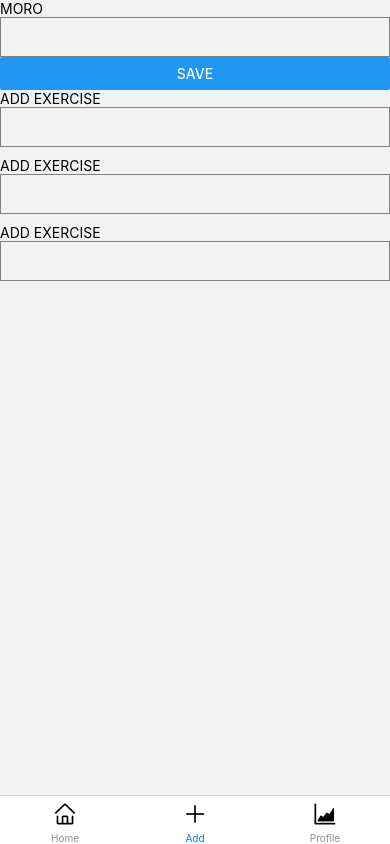
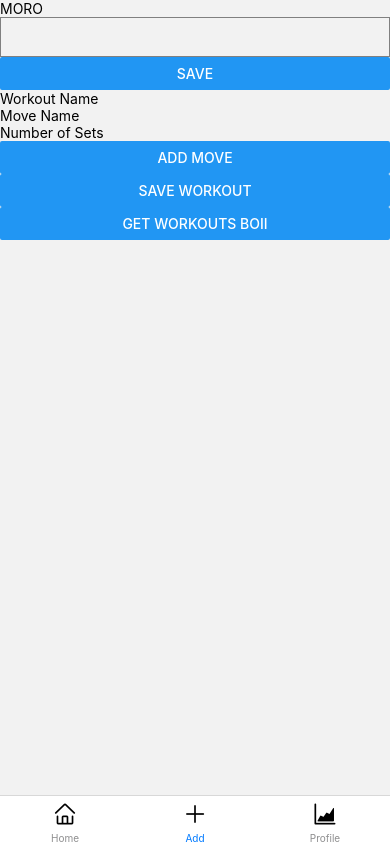
Before and after one commit to juhoohuj/mobile-project, a React Native app: screen /Add in a window 390 px wide. Built offline with nearby package versions, Linux system fonts and the light colour scheme.

Commit message:
prototype of workout form

```diff
--- a/App.js
+++ b/App.js
@@ -1,18 +1,27 @@
 import { StatusBar } from 'expo-status-bar';
 import { StyleSheet, Text, View } from 'react-native';
 import { createBottomTabNavigator } from '@react-navigation/bottom-tabs';
-import { NavigationContainer } from '@react-navigation/native';
+import { NavigationContainer, DefaultTheme } from '@react-navigation/native';
 import { AntDesign } from '@expo/vector-icons';
 import { HomeScreen } from './components/HomeScreen';
 import { AddScreen } from './components/AddScreen';
 import { ProfileScreen } from './components/ProfileScreen';
 
 
+const MyTheme = {
+    ...DefaultTheme,
+    //colors: {
+    //  ...DefaultTheme.colors,
+    //  background:'#647AA3'
+    //},
+  };
+
+
 const Tab = createBottomTabNavigator();
 
 const Nav = () => {
   return (
-    <NavigationContainer>
+    <NavigationContainer theme={MyTheme}>
       <Tab.Navigator screenOptions={{ headerShown: false }}>
         <Tab.Screen name="Home" component={HomeScreen} options={{tabBarIcon: ()=> <AntDesign name="home" size={24} color="black" />}} />
         <Tab.Screen name="Add" component={AddScreen} options={{tabBarIcon: ()=> <AntDesign name="plus" size={24} color="black" />}} />
--- a/components/AddScreen.js
+++ b/components/AddScreen.js
@@ -3,8 +3,28 @@ import AsyncStorage from '@react-native-async-storage/async-storage';
 import { useState, useEffect } from "react";
 import { Button } from "react-native";
 import { TextInput } from "react-native";
-import { Header } from "@react-navigation/elements";
-import {SafeAreaProvider, useSafeAreaInsets,} from 'react-native-safe-area-context';
+import { useSafeAreaInsets,} from 'react-native-safe-area-context';
+import WorkoutForm from "./WorkoutForm";
+
+const AddScreenTheme = {
+    //color:'#ffffff',
+    //borderColor:"#ffffff"
+};
+
+
+const getWorkouts = async () => {
+    try {
+      const workouts = await AsyncStorage.getItem('workouts');
+      if (workouts !== null) {
+        const parsed = JSON.parse(workouts)
+        console.log(workouts)
+        return JSON.parse(workouts);
+      }
+    } catch (error) {
+      console.error(error);
+    }
+    return [];
+  };
 
 
 
@@ -37,17 +57,14 @@ import {SafeAreaProvider, useSafeAreaInsets,} from 'react-native-safe-area-conte
         saveData(value);
         getData();
     }
-
-
     const insets = useSafeAreaInsets();
-
     return (
 
-        <ScrollView style={{paddingTop: insets.top,}}>
-            <View>
-                <Text>MORO</Text>
+        <ScrollView style={{paddingTop: insets.top, }}>
+            <View  >
+                <Text style={AddScreenTheme} >MORO</Text>
                 <TextInput
-                    style={{ height: 40, borderColor: 'gray', borderWidth: 1 }}
+                    style={{ height: 40, borderColor: 'gray', borderWidth: 1,}}
                     onChangeText={text => setValue(text)}
                     value={value}
                 />
@@ -55,15 +72,16 @@ import {SafeAreaProvider, useSafeAreaInsets,} from 'react-native-safe-area-conte
                 <Text>{text}</Text>
             </View>
             <View>
-                <Text>ADD EXERCISE</Text>
-                <TextInput style={{ height: 40, borderColor: 'gray', borderWidth: 1, marginBottom: 10 }}/>
-                <Text>ADD EXERCISE</Text>
-                <TextInput style={{ height: 40, borderColor: 'gray', borderWidth: 1, marginBottom: 10 }}/>
-                <Text>ADD EXERCISE</Text>
-                <TextInput style={{ height: 40, borderColor: 'gray', borderWidth: 1, marginBottom: 10 }}/>
+                <WorkoutForm/>
+            </View>
+            <View>
+                <Button title="GET WORKOUTS BOII" onPress={getWorkouts}/>
+
             </View>
         </ScrollView>
     )
+
+
  }
 
 
--- /dev/null
+++ b/components/WorkoutForm.js
@@ -0,0 +1,85 @@
+import React, { useState } from 'react';
+import { View, TextInput, Button, Alert } from 'react-native';
+import AsyncStorage from '@react-native-async-storage/async-storage';
+
+const WorkoutForm = () => {
+  const [name, setName] = useState('');
+  const [moves, setMoves] = useState([]);
+  const [moveName, setMoveName] = useState('');
+  const [moveSets, setMoveSets] = useState('');
+
+  const handleAddMove = () => {
+    const newMove = { name: moveName, sets: moveSets };
+    setMoves([...moves, newMove]);
+    setMoveName('');
+    setMoveSets('');
+  };
+
+  const handleSaveWorkout = async () => {
+    try {
+      const workout = { name, moves };
+      const existingWorkouts = await AsyncStorage.getItem('workouts');
+      const workouts = existingWorkouts ? JSON.parse(existingWorkouts) : [];
+      workouts.push(workout);
+      await AsyncStorage.setItem('workouts', JSON.stringify(workouts));
+      Alert.alert('Workout saved successfully!');
+      setName('');
+      setMoves([]);
+      setMoveName('');
+      setMoveSets('');
+    } catch (error) {
+      console.error(error);
+      Alert.alert('An error occurred while saving the workout.');
+    }
+  };
+
+  return (
+    <View>
+      <TextInput
+        placeholder="Workout Name"
+        value={name}
+        onChangeText={text => setName(text)}
+      />
+      {moves.map((move, index) => (
+        <View key={index}>
+          <TextInput
+            placeholder="Move Name"
+            value={move.name}
+            onChangeText={text => {
+              const newMoves = [...moves];
+              newMoves[index].name = text;
+              setMoves(newMoves);
+            }}
+          />
+          <TextInput
+            placeholder="Number of Sets"
+            keyboardType="numeric"
+            value={move.sets}
+            onChangeText={text => {
+              const newMoves = [...moves];
+              newMoves[index].sets = text;
+              setMoves(newMoves);
+            }}
+          />
+        </View>
+      ))}
+      <View>
+        <TextInput
+          placeholder="Move Name"
+          value={moveName}
+          onChangeText={text => setMoveName(text)}
+        />
+        <TextInput
+          placeholder="Number of Sets"
+          keyboardType="numeric"
+          value={moveSets}
+          onChangeText={text => setMoveSets(text)}
+        />
+        <Button title="Add Move" onPress={handleAddMove} />
+      </View>
+      <Button title="Save Workout" onPress={handleSaveWorkout} />
+    </View>
+  );
+};
+
+export default WorkoutForm;
```
